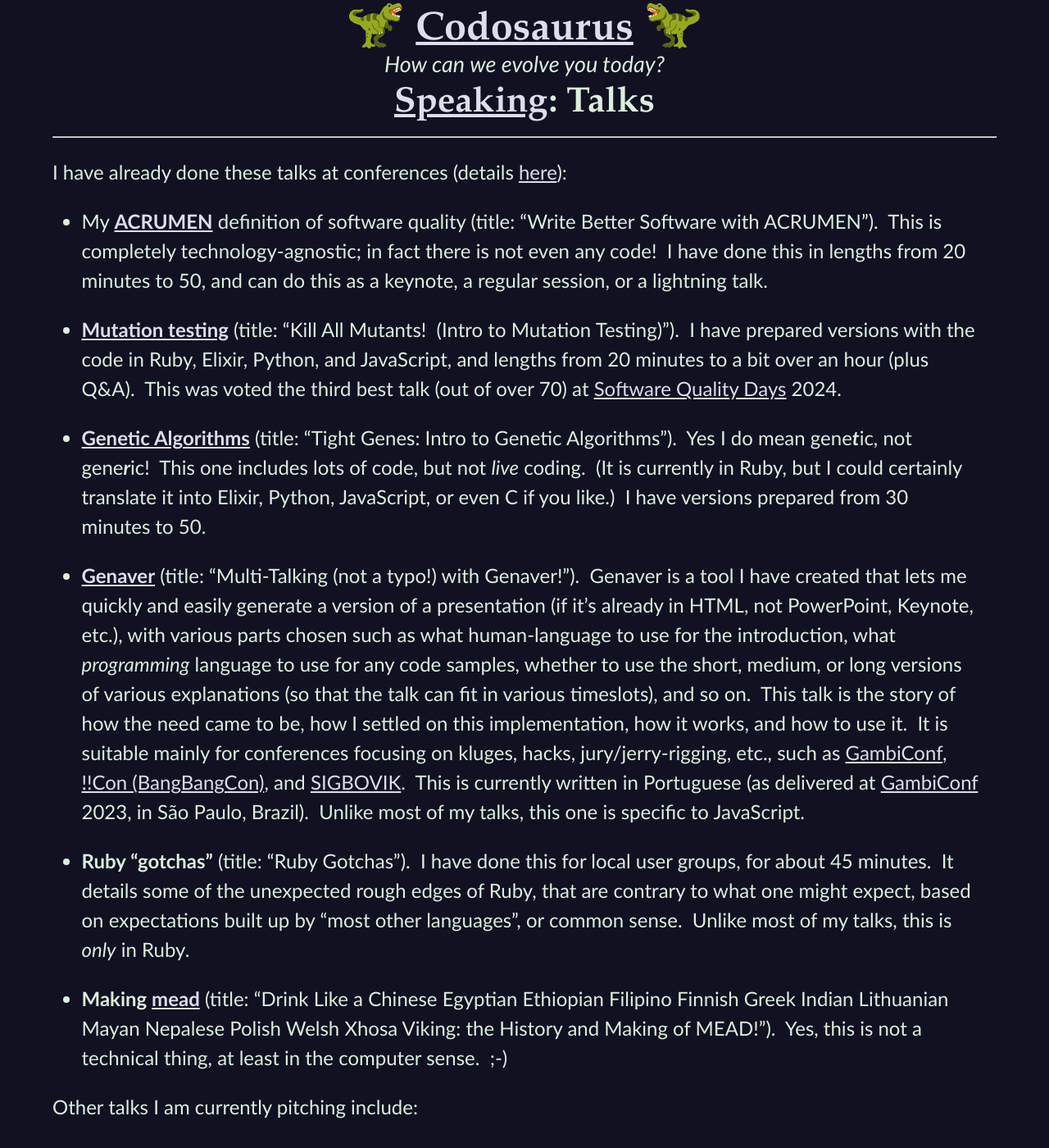
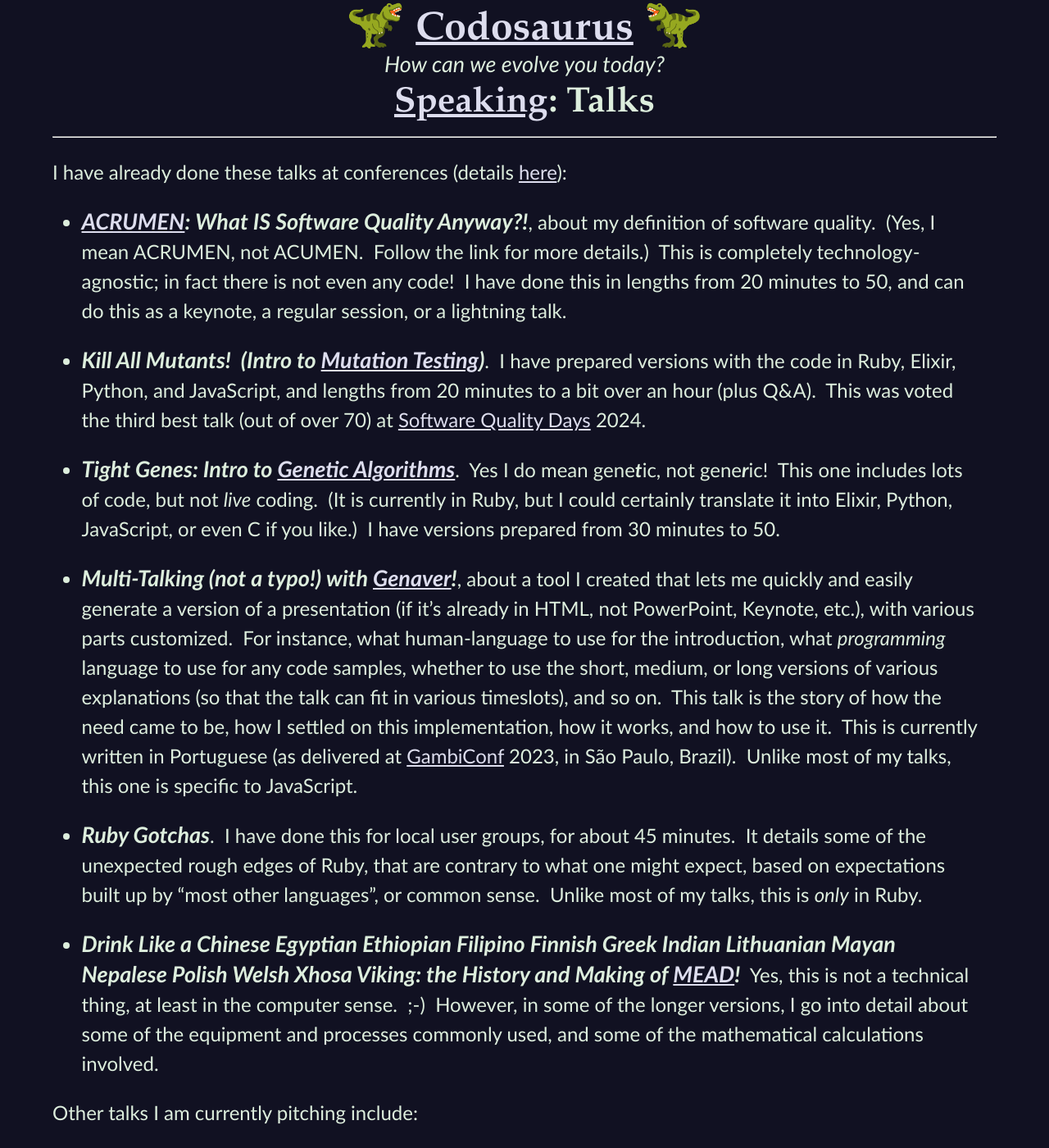
Before and after one commit to CodosaurusLLC/CodosaurusLLC.github.io, a Jekyll site: the page built from speaking/talks.md, in a window 1280 px wide and 1400 px high. Shown: the whole window at 82% size. Built offline with Jekyll 4.4.1, drawn with Linux system fonts in a browser that asks for light colours; some of the changed text lies outside the part shown.

Commit message:
rearrange items on talk list

```diff
--- a/speaking/talks.md
+++ b/speaking/talks.md
@@ -8,17 +8,16 @@
 I have already done these talks at conferences
 (details [here](past)):
 
-- My
-[**ACRUMEN**](../acrumen)
-definition of software quality
-(title: "Write Better Software with ACRUMEN").&nbsp;
+- **_[ACRUMEN](../acrumen): What IS Software Quality Anyway?!_**{:class="big"},
+about my definition of software quality.&nbsp;
+(Yes, I mean ACRUMEN, not ACUMEN.&nbsp;
+Follow the link for more details.)&nbsp;
 This is completely technology-agnostic;
 in fact there is not even any code!&nbsp;
 I have done this in lengths from 20 minutes to 50,
 and can do this as a keynote, a regular session, or a lightning talk.
 
-- [**Mutation testing**](https://en.wikipedia.org/wiki/Mutation_testing){:rel="nofollow" target="_new"}
-(title: "Kill All Mutants!&nbsp; (Intro to Mutation Testing)").&nbsp;
+- **_Kill All Mutants!&nbsp; (Intro to [Mutation Testing](https://en.wikipedia.org/wiki/Mutation_testing){:rel="nofollow" target="_new"})_**{:class="big"}.&nbsp;
 I have prepared versions with the code in
 Ruby, Elixir, Python, and JavaScript,
 and lengths from 20 minutes to a bit over an hour (plus Q&A).&nbsp;
@@ -27,8 +26,7 @@
 [Software Quality Days](https://www.software-quality-days.com/){:rel="nofollow" target="_new"}
 2024.
 
-- [**Genetic Algorithms**](https://en.wikipedia.org/wiki/Genetic_algorithm){:rel="nofollow" target="_new"}
-(title: "Tight Genes: Intro to Genetic Algorithms").&nbsp;
+- **_Tight Genes: Intro to [Genetic Algorithms](https://en.wikipedia.org/wiki/Genetic_algorithm){:rel="nofollow" target="_new"}_**{:class="big"}.&nbsp;
 Yes I do mean gene<b><i>t</i></b>ic, not gene<b><i>r</i></b>ic!&nbsp;
 This one includes lots of code, but not _live_ coding.&nbsp;
 (It is currently in Ruby,
@@ -36,14 +34,13 @@
 Elixir, Python, JavaScript, or even C if you like.)&nbsp;
 I have versions prepared from 30 minutes to 50.
 
-- **[Genaver](https://github.com/CodosaurusLLC/Genaver){:target="_new"}**
-(title: "Multi-Talking (not a typo!) with Genaver!").&nbsp;
-Genaver is a tool I have created
+- **_Multi-Talking (not a typo!) with [Genaver](https://github.com/CodosaurusLLC/Genaver){:target="_new"}!_**{:class="big"},
+about a tool I created
 that lets me quickly and easily generate
 a version of a presentation
 (if it's already in HTML, not PowerPoint, Keynote, etc.),
-with various parts chosen
-such as
+with various parts customized.&nbsp;
+For instance,
 what human-language to use for the introduction,
 what _programming_ language to use for any code samples,
 whether to use the short, medium, or long
@@ -55,13 +52,13 @@
 how I settled on this implementation,
 how it works, and
 how to use it.&nbsp;
-It is suitable mainly for conferences focusing on
+<!-- It is suitable mainly for conferences focusing on
 kluges, hacks, jury/jerry-rigging, etc.,
 such as
 [GambiConf](https://gambiconf.dev/){:rel="nofollow" target="_new"},
 [!!Con (BangBangCon)](https://bangbangcon.com/){:rel="nofollow" target="_new"},
 and
-[SIGBOVIK](http://sigbovik.org/){:rel="nofollow" target="_new"}.&nbsp;
+[SIGBOVIK](http://sigbovik.org/){:rel="nofollow" target="_new"}.&nbsp; -->
 This is currently written in Portuguese
 (as delivered at
 [GambiConf](https://gambiconf.dev/){:rel="nofollow" target="_new"}
@@ -69,8 +66,7 @@
 Unlike most of my talks,
 this one is specific to JavaScript.
 
-- **Ruby "gotchas"**
-(title: "Ruby Gotchas").&nbsp;
+- **_Ruby Gotchas_**{:class="big"}.&nbsp;
 I have done this for local user groups,
 for about 45 minutes.&nbsp;
 It details some of the unexpected rough edges of Ruby,
@@ -80,17 +76,19 @@
 Unlike most of my talks,
 this is _only_ in Ruby.
 
-- **Making [mead](https://en.wikipedia.org/wiki/Mead){:rel="nofollow" target="_new"}**
-(title: "Drink Like a Chinese Egyptian Ethiopian Filipino Finnish Greek Indian Lithuanian Mayan Nepalese Polish Welsh Xhosa Viking:
-the History and Making of MEAD!").&nbsp;
+- **_Drink Like a Chinese Egyptian Ethiopian Filipino Finnish Greek Indian Lithuanian Mayan Nepalese Polish Welsh Xhosa Viking:
+the History and Making of [MEAD](https://en.wikipedia.org/wiki/Mead){:rel="nofollow" target="_new"}!_**{:class="big"}&nbsp;
 Yes, this is not a technical thing,
 at least in the computer sense.&nbsp;
-;-)
+;-)&nbsp;
+However, in some of the longer versions,
+I go into detail about some of the equipment and processes commonly used,
+and some of the mathematical calculations involved.&nbsp;
 
 Other talks I am currently pitching include:
 
-- **Bug-Magnets** (title: "Bug Magnets: Booby-Traps in your Code").&nbsp;
-This is about certain patterns often found in code,
+- **_Bug Magnets: Booby-Traps in your Code_**{:class="big"},
+about certain patterns often found in code,
 that are not _wrong_ per se,
 but make it much more likely that
 the _next_ person to change that code
@@ -98,27 +96,29 @@
 These could be considered a subcategory of
 [code smells](https://en.wikipedia.org/wiki/Code_smell){:rel="nofollow" target="_new"}.
 
-- [**OOP (Object Oriented Programming)**](https://en.wikipedia.org/wiki/Object-oriented_programming){:rel="nofollow" target="_new"}
-and
-**the [Actor Model](https://en.wikipedia.org/wiki/Actor_model){:rel="nofollow" target="_new"}**
-(title: "OOP: You Keep On Using That Word...").&nbsp;
-This is about how the term Object Oriented Programming came to be,
-what the person who coined it really meant
-(hint: it's not what we now call OOP),
-and how the two can be used separately or together.&nbsp;
+- **_OOP: You Keep On Using That Word..._**{:class="big"},
+about how the term
+[OOP (Object Oriented Programming)](https://en.wikipedia.org/wiki/Object-oriented_programming){:rel="nofollow" target="_new"}
+came to mean what it now means,
+versus what the person who coined it really meant,
+which is much closer to the
+[Actor Model](https://en.wikipedia.org/wiki/Actor_model){:rel="nofollow" target="_new"},
+when to use each, and how the two can be used together.&nbsp;
 
-- **Doctests (tests built into the documentation)**
-(working title: "Test your Docs and Doc your Tests").&nbsp;
-This talk describes the benefits, limitations, and how-to, of doctests,
-such as commonly used in
+- **_Test your Docs and Doc your Tests_**{:class="big"},
+on the benefits, limitations, and how-to, of
+doctests (tests built into the documentation),
+as commonly used in
 [Python](https://docs.python.org/3/library/doctest.html){:rel="nofollow" target="_new"}
 or
-[Elixir](https://hexdocs.pm/ex_unit/1.13/ExUnit.DocTest.html){:rel="nofollow" target="_new"}.
+[Elixir](https://hexdocs.pm/ex_unit/1.13/ExUnit.DocTest.html){:rel="nofollow" target="_new"}.&nbsp;
+(Yes I know the title needs work.&nbsp; Suggestions are welcome.)
 
-- [**TDD (Test Driven Development)**](https://en.wikipedia.org/wiki/Test-driven_development){:rel="nofollow" target="_new"}
-(title: "TDD like a Viking: Making Mead with JavaScript!").&nbsp;
-This talk describes the benefits and process of TDD,
-and walks through several examples
+- **_TDD like a Viking: Making Mead with JavaScript!_**{:class="big"},
+about the benefits and process of
+[TDD (Test Driven Development)](https://en.wikipedia.org/wiki/Test-driven_development){:rel="nofollow" target="_new"},
+as applied to JavaScript, including Domain Object Model manipulation.&nbsp;
+This talk walks through several examples
 as I develop some helpful calculators
 for brewing mead.&nbsp;
 There is quite a lot of code,
@@ -127,10 +127,10 @@
 Unlike most of my talks,
 this is _only_ in JavaScript.
 
-- [**Ping-Pong Pair Programming**](https://openpracticelibrary.com/practice/ping-pong-programming/){:rel="nofollow" target="_new"}
-(title: "Whose Line of Code Is It Anyway?").&nbsp;
-This is a hands-on demo with
-a co-speaker _or_
+- **_Whose Line of Code Is It Anyway?_**{:class="big"}&nbsp;
+This is a hands-on demo of
+[Ping-Pong Pair Programming](https://openpracticelibrary.com/practice/ping-pong-programming/){:rel="nofollow" target="_new"}
+with a co-speaker _or_
 a volunteer from the audience
 (or series of them),
 working on a problem
@@ -138,21 +138,20 @@
 both _chosen by the audience_
 (from a relatively small set).
 
-- **Breaking into conference speaking**
-(title: "From Audience to Authority: Breaking Into Conference Speaking").&nbsp;
-This includes things like
+- **_Hire Mutants to Build Your Test Suite!_**{:class="big"}&nbsp;
+This is a deeper dive into an idea from
+the extra-long version of my "Kill All Mutants" talk,
+about using
+[mutation testing](https://en.wikipedia.org/wiki/Mutation_testing){:rel="nofollow" target="_new"}
+to build a test suite for code that doesn't have tests yet.
+
+- **_From Audience to Authority: Breaking Into Conference Speaking_**{:class="big"},
+including things like
 why you might want to talk at a conference (or not),
 how to find and choose the conferences,
 apply to speak at them,
 track your applications,
 and a few basic public speaking tips.
-
-- **Using
-[Mutation testing](https://en.wikipedia.org/wiki/Mutation_testing){:rel="nofollow" target="_new"}
-to build a test suite**
-(title: "Hire Mutants to Build Your Test Suite!").&nbsp;
-This is a deeper dive into an idea from
-the extra-long version of my "Kill All Mutants" talk.
 
 
 I also have some five-minute "lightning" talks prepared:
@@ -181,7 +180,11 @@
 - Want me to speak on something not covered above?&nbsp;
 [Ask me](/contact), and we'll see.&nbsp;
 I might write a new talk for free for a conference,
-but there will be a significant fee to write a new one for a corporate event.
+but there will be a significant fee to
+write a new one for a corporate event.&nbsp;
+(Especially if I can't use it again,
+such as if the company wants the IP rights
+or the talk is specific to that company.)
 
 - Except as noted above,
 these are all in English,
```
